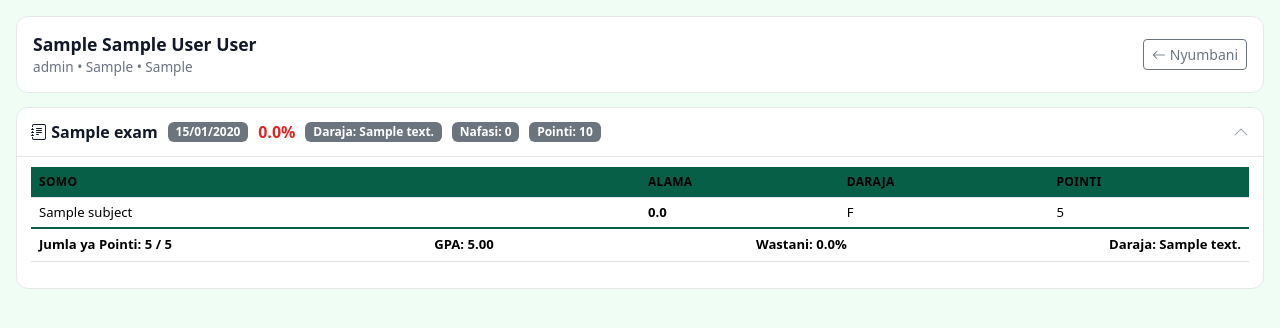
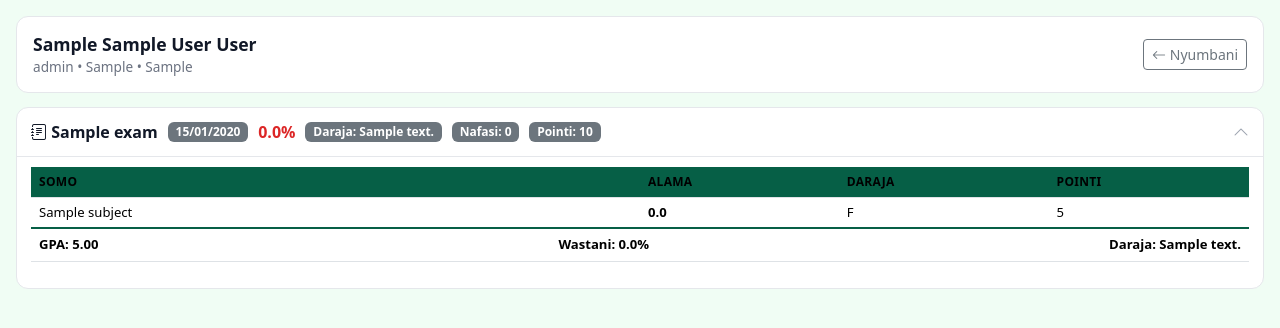
Before and after one commit to kizenga11/kitukutu, a PHP site: page /parent/view_results.php?student_id=1 in a window 1280 px wide. Shown: the top 328 px of the page. Run offline with PHP 8.4, Linux system fonts and the light colour scheme; the visitor is signed in with stand-in values (Sample User, id 1); tables that the repository leaves empty or names only in its code hold one stand-in row (values such as "Sample post").

Commit message:
fix: remove Jumla ya Pointi from parent results view

```diff
--- a/parent/view_results.php
+++ b/parent/view_results.php
@@ -171,7 +171,6 @@ th{background:var(--primary);color:#fff;font-size:0.8rem;text-transform:uppercas
       <tr class="gpa-row">
         <td colspan="4">
           <div class="d-flex justify-content-between">
-            <span><strong>Jumla ya Pointi:</strong> <?= $total_pts ?> / <?= $total_subs * 5 ?></span>
             <span><strong>GPA:</strong> <?= number_format($gpa, 2) ?></span>
             <span><strong>Wastani:</strong> <?= number_format($avg, 1) ?>%</span>
             <span><strong>Daraja:</strong> <?= htmlspecialchars($e['division'] ?: '-') ?></span>
```
